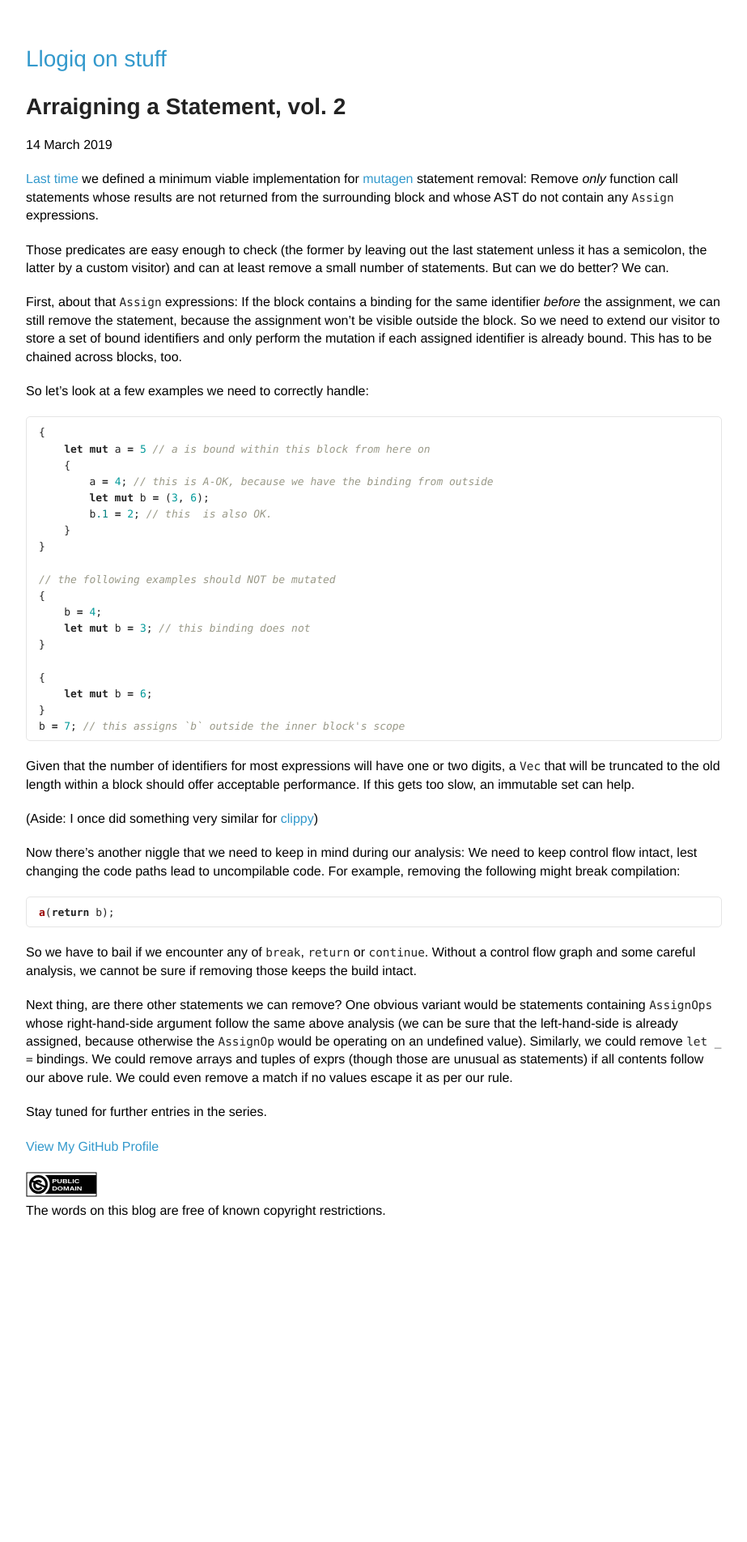
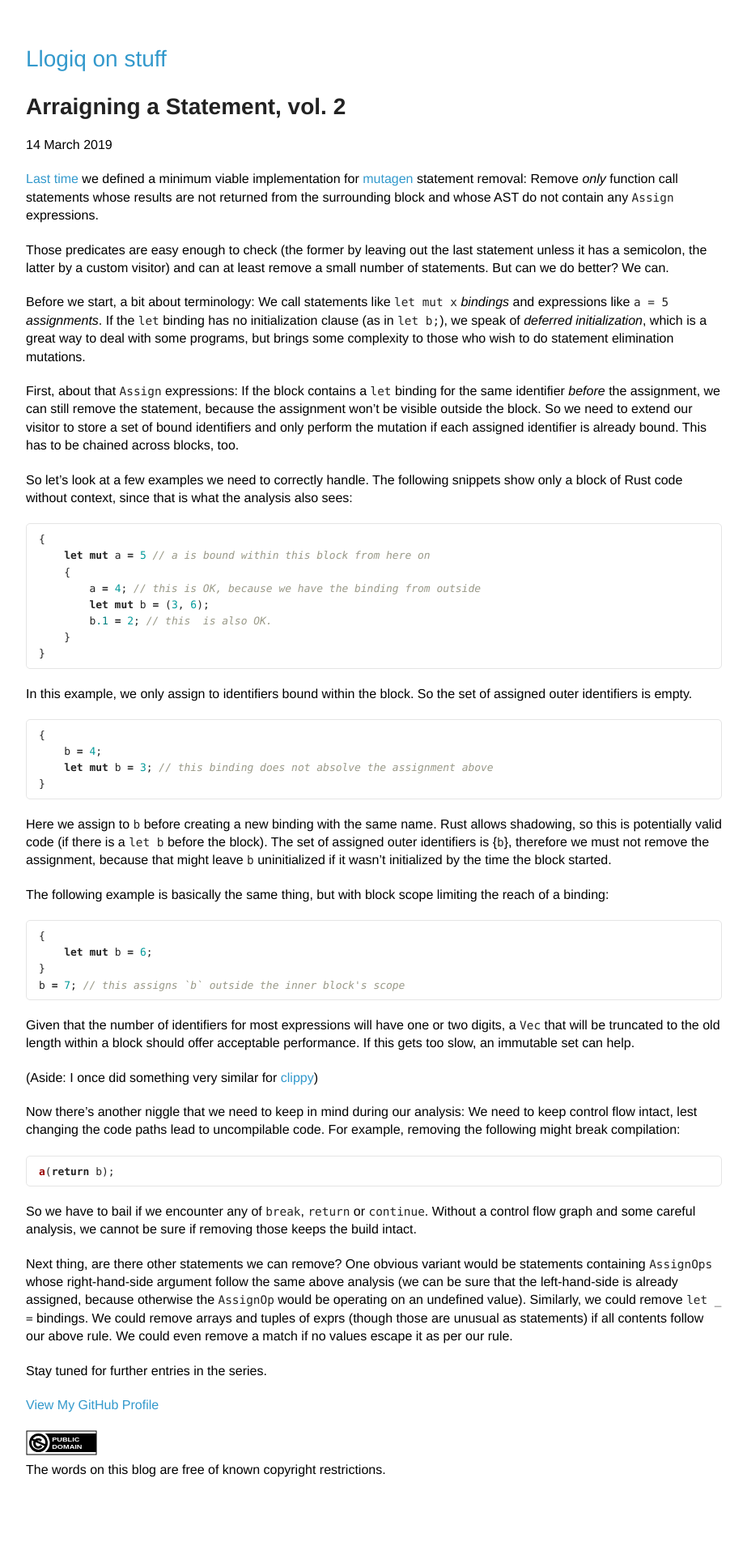
Before and after one commit to llogiq/llogiq.github.io, a Jekyll site: the page built from _posts/2019-03-14-stmt2.md, in a window 1280 px wide. Shown: the whole page at 81% size, without its empty margins (178-1101 px from the left). Built offline with Jekyll 4.4.1, drawn with Linux system fonts in a browser that asks for light colours; before the commit the page ends 1585 px from its top, so only the background shows below that.

Commit message:
improve explanation

````diff
--- a/_posts/2019-03-14-stmt2.md
+++ b/_posts/2019-03-14-stmt2.md
@@ -11,31 +11,54 @@ Those predicates are easy enough to check (the former by leaving out the last
 statement unless it has a semicolon, the latter by a custom visitor) and can at
 least remove a small number of statements. But can we do better? We can.
 
-First, about that `Assign` expressions: If the block contains a binding for the
-same identifier *before* the assignment, we can still remove the statement,
-because the assignment won't be visible outside the block. So we need to extend
-our visitor to store a set of bound identifiers and only perform the mutation
-if each assigned identifier is already bound. This has to be chained across
-blocks, too.
+Before we start, a bit about terminology: We call statements like `let mut x`
+*bindings* and expressions like `a = 5` *assignments*. If the `let` binding has
+no initialization clause (as in `let b;`), we speak of *deferred
+initialization*, which is a great way to deal with some programs, but brings
+some complexity to those who wish to do statement elimination mutations.
 
-So let's look at a few examples we need to correctly handle:
+First, about that `Assign` expressions: If the block contains a `let` binding
+for the same identifier *before* the assignment, we can still remove the
+statement, because the assignment won't be visible outside the block. So we
+need to extend our visitor to store a set of bound identifiers and only perform
+the mutation if each assigned identifier is already bound. This has to be
+chained across blocks, too.
+
+So let's look at a few examples we need to correctly handle. The following
+snippets show only a block of Rust code without context, since that is what the
+analysis also sees:
 
 ```rust
 {
     let mut a = 5 // a is bound within this block from here on
     {
-        a = 4; // this is A-OK, because we have the binding from outside
+        a = 4; // this is OK, because we have the binding from outside
         let mut b = (3, 6);
         b.1 = 2; // this  is also OK.
     }
 }
+```
 
-// the following examples should NOT be mutated
+In this example, we only assign to identifiers bound within the block. So the
+set of assigned outer identifiers is empty.
+
+```rust
 {
     b = 4;
-    let mut b = 3; // this binding does not
+    let mut b = 3; // this binding does not absolve the assignment above
 }
+```
 
+Here we assign to `b` before creating a new binding with the same name. Rust
+allows shadowing, so this is potentially valid code (if there is a `let b`
+before the block). The set of assigned outer identifiers is {`b`}, therefore we
+must not remove the assignment, because that might leave `b` uninitialized if
+it wasn't initialized by the time the block started.
+
+The following example is basically the same thing, but with block scope
+limiting the reach of a binding:
+
+```rust
 {
     let mut b = 6;
 }
````
